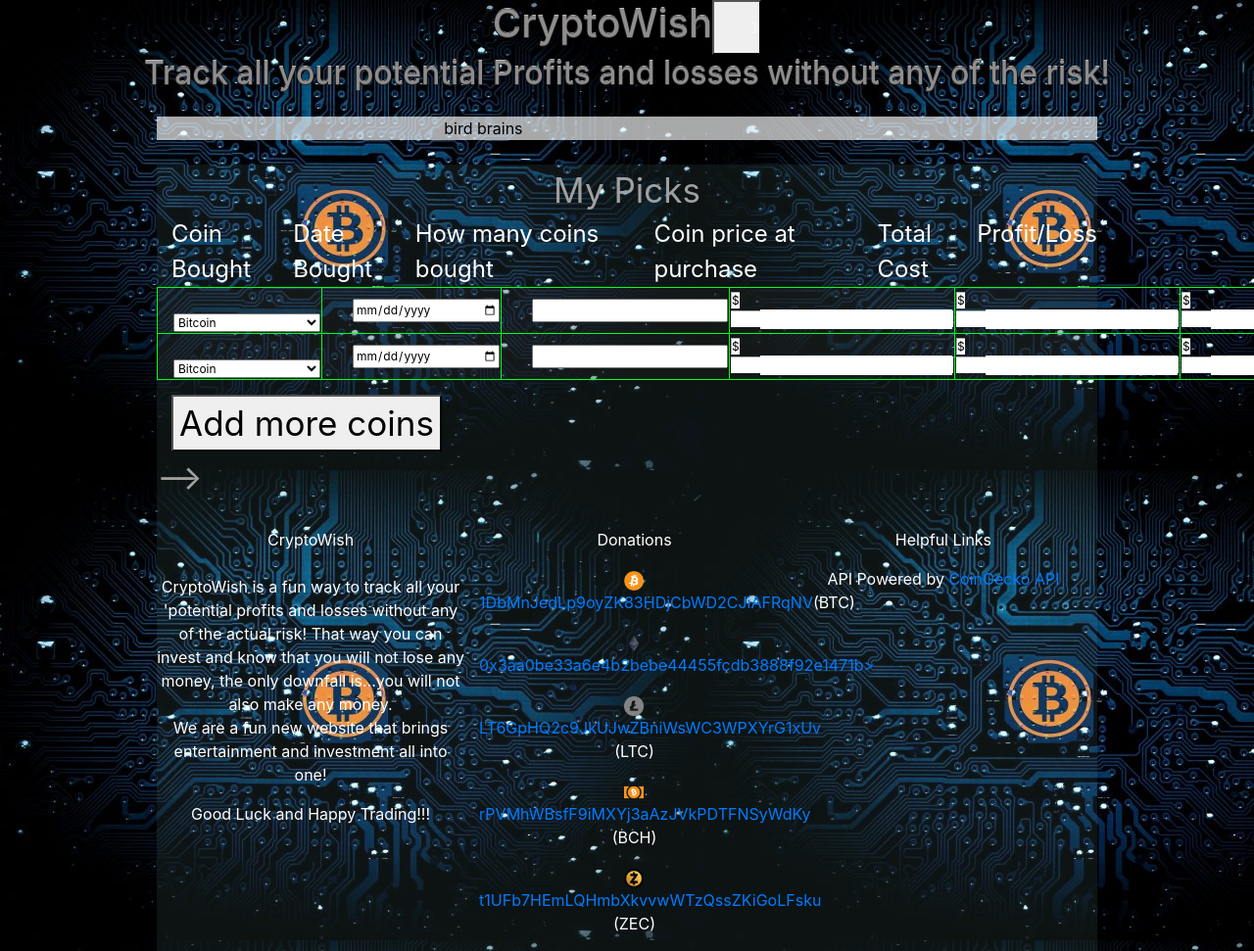
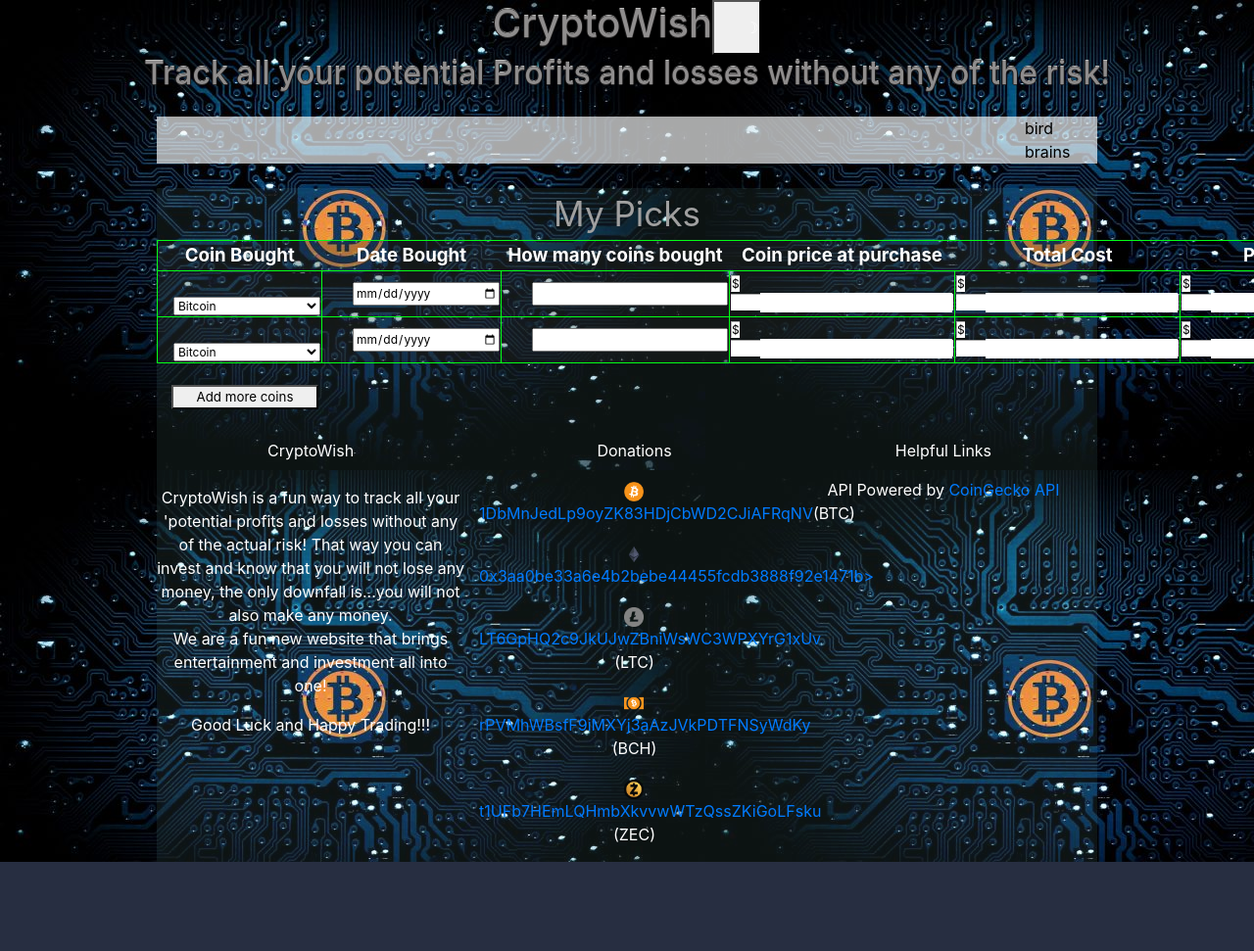
Before and after one commit to mikegomez/cryptowish, a plain HTML site: page index.html in a window 1280 px wide. Shown: the top 971 px of the page at 98% size. After the commit the page ends 880 px from the top, so only its background shows below. Drawn offline with nearby package versions, Linux system fonts and the light colour scheme; no server answers.

Commit message:
new row fixes

```diff
--- a/crypto.css
+++ b/crypto.css
@@ -9,9 +9,16 @@
 
 table, td {
     border: 1px solid rgb(3, 253, 23);
+    width: 100%
     /* height: 15px;
     width: 15px */
   }
+
+th {
+    font-size: 14pt;
+    color: white;
+    text-align: center
+}
 
 h1, h2 {
     color: rgb(143, 141, 141);
@@ -141,6 +148,12 @@
     margin-top: 15px;
 }
 
+#newrow {
+    width: 150px;
+    height: 25px;
+    font-size: 10pt;
+}
+
 #nightmode {
     /* display: inline-block;
     vertical-align: top;     */
@@ -170,6 +183,7 @@
 #newrow {
     margin-left: 15px;
     margin-top: 15px;
+
 }
 
 .picks1 {
--- a/index.html
+++ b/index.html
@@ -30,16 +30,21 @@
 
         <div id="container2">
             <div id="header2">My Picks</div>
-              <div class="picks1">Coin Bought
-                <div>Date Bought</div>
-                  <div>How many coins bought</div>
-                    <div>Coin price at purchase</div>
-                    <div>Total Cost</div>
-                  <div>Profit/Loss</div>
-        </div>
         <div id="space">
+        <table id="myTable">
+            <tr>
+                    <!-- <div class="picks1"> -->
+              <th>Coin Bought</th>
+                <th><div>Date Bought</div></th>
+                <th><div>How many coins bought</div></th>
+                <th><div>Coin price at purchase</div></th>
+                <th><div>Total Cost</div></th>
+                <th><div>Profit/Loss</div></th>
+            </tr>
+
+
               <!-- <form action="" method="POST"> -->
-          <table id="myTable">
+
             <tr>
             <td>
                 <select id="dropdown1">
@@ -85,7 +90,7 @@
 
         </div>
           <!-- add new row section -->
-          <div style="display: block"><button type="submit" id="newrow">Add more coins</button></div>
+          <div><button type="submit" id="newrow">Add more coins</button></div>
          <!-- <div id="container3">  -->
           <!-- <div><table id="myTable">
             <tr>
@@ -97,7 +102,7 @@
                     <td>Row1</td>
             </tr>
           </table></div>
-        </div> --> -->
+        </div> -->
 
       <!-- footer -->
 
@@ -114,9 +119,7 @@
                     <div id="ftbox3"><p>Helpful Links <br /></p>
                       <p>API Powered by <a href="https://www.coingecko.com/en" target="_blank">CoinGecko API</a></p></div>
           </footer>
-      </div>
-    </div>
-</div>
+
 
   <script src="./cryptowishmain.js"></script>
   <script>
```
